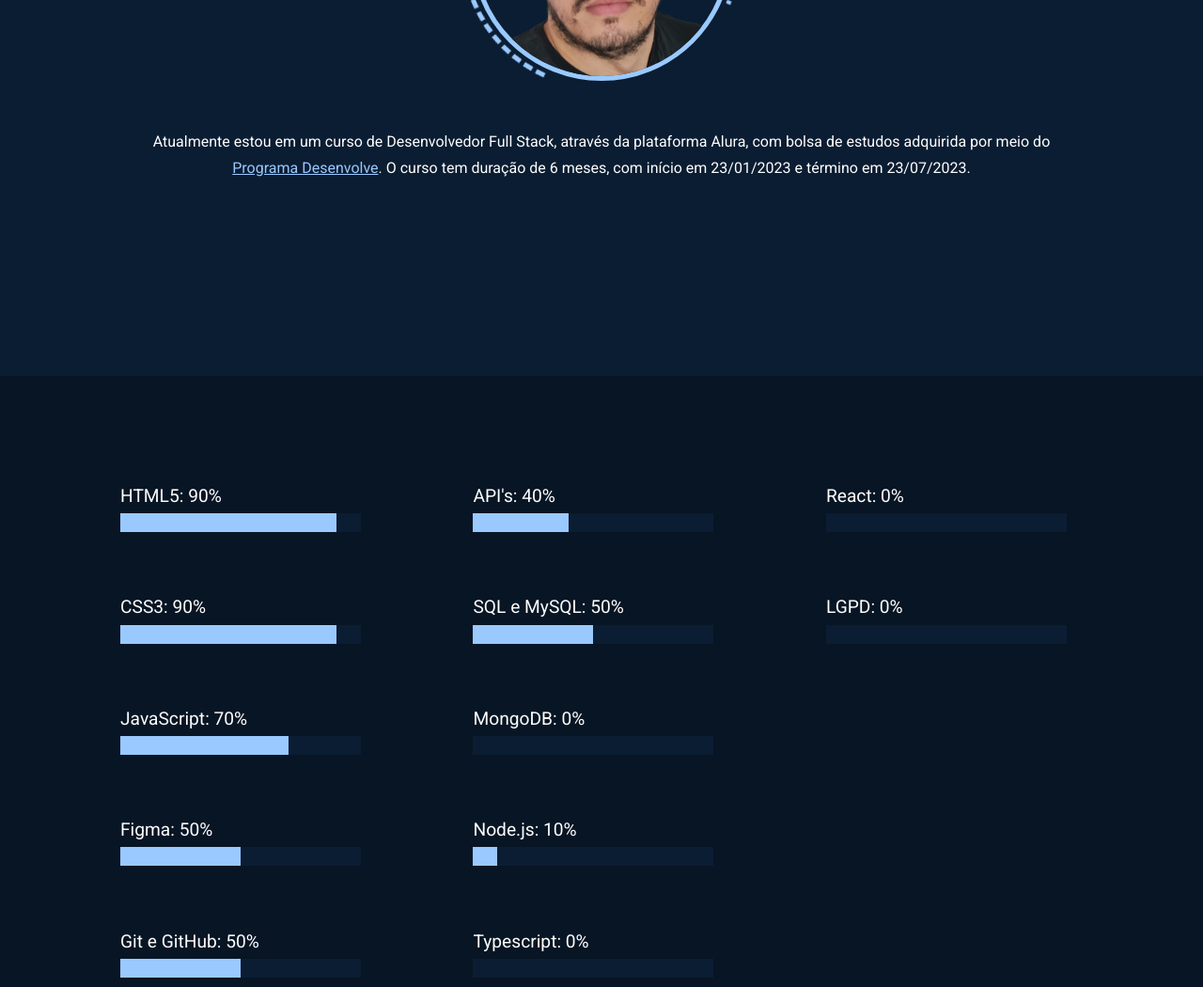
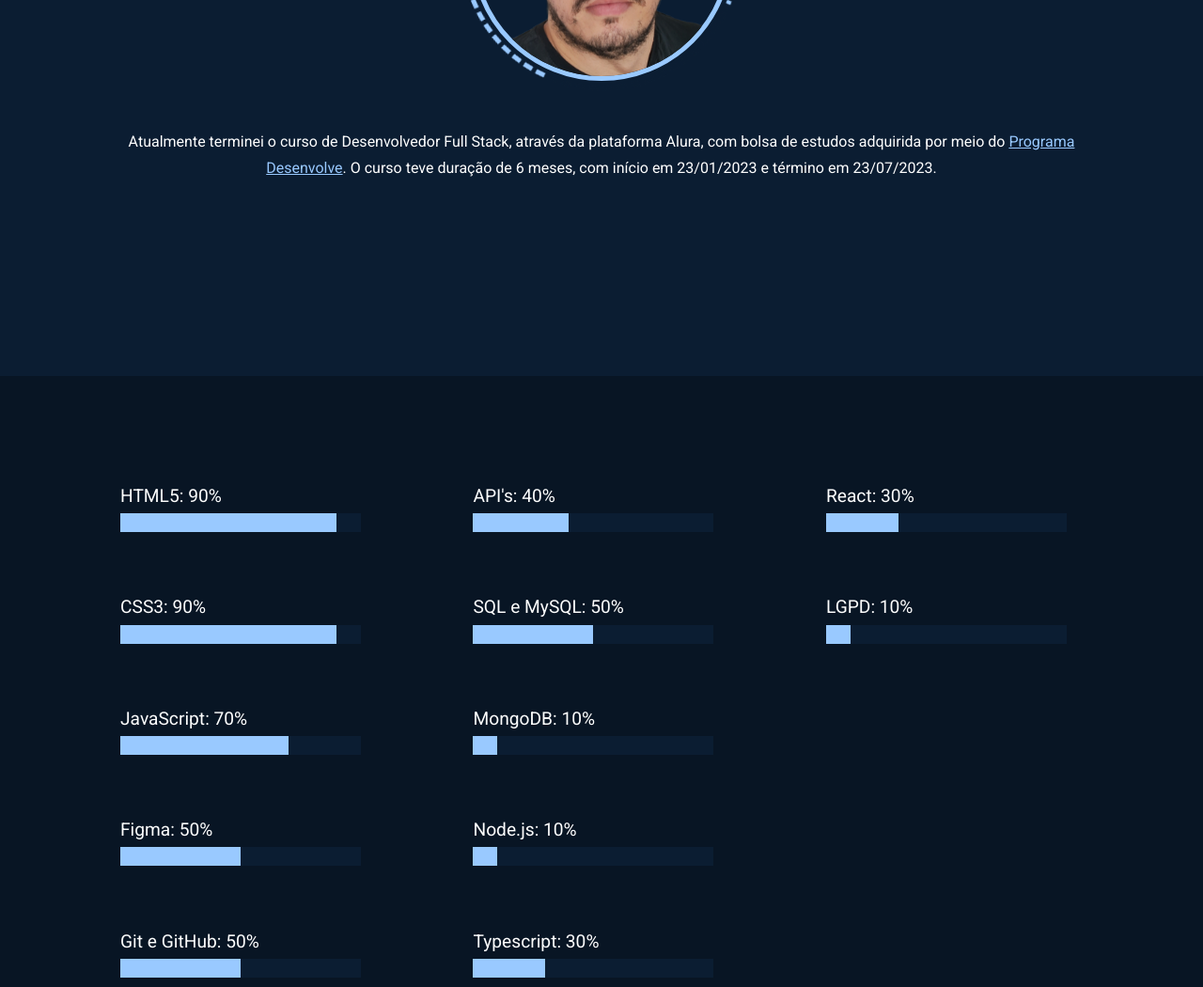
Before and after one commit to Andersonpro/meu-portfolio, a plain HTML site: page index.html in a window 1280 px wide. Shown: the part 1200-2250 px from the top of the page at 94% size. Drawn offline with Linux system fonts and the light colour scheme.

Commit message:
Foi motificada a porcentagem dos conhecimentos e modificado o html

```diff
--- a/index.html
+++ b/index.html
@@ -57,9 +57,9 @@
                 <div class="border-animation"></div>
                 <img src="img/imgFinal.png" class="my-photo-animation">
             </div>
-            <p>Atualmente estou em um curso de Desenvolvedor Full Stack, através da plataforma Alura, com bolsa de
+            <p>Atualmente terminei o curso de Desenvolvedor Full Stack, através da plataforma Alura, com bolsa de
                 estudos adquirida por meio do <a id="programa-desenvolve"
-                    href="https://desenvolve.grupoboticario.com.br/">Programa Desenvolve</a>. O curso tem duração de 6
+                    href="https://desenvolve.grupoboticario.com.br/">Programa Desenvolve</a>. O curso teve duração de 6
                 meses, com início em 23/01/2023 e término em 23/07/2023.</p>
         </section>
         <section class="skills" id="skills">
--- a/js/skills.js
+++ b/js/skills.js
@@ -42,7 +42,7 @@ skillsBars.forEach((elemento) => {
             bar.style = `background-image: linear-gradient(to right, var(--blue-color) ${porcentagem}, var(--second-bg-color) ${porcentagem});`;
             break;
         case 'mongo-db':
-            var porcentagem = '0%';
+            var porcentagem = '10%';
             skillName.innerText += `: ${porcentagem}`;
             bar.style = `background-image: linear-gradient(to right, var(--blue-color) ${porcentagem}, var(--second-bg-color) ${porcentagem});`;
             break;
@@ -52,17 +52,17 @@ skillsBars.forEach((elemento) => {
             bar.style = `background-image: linear-gradient(to right, var(--blue-color) ${porcentagem}, var(--second-bg-color) ${porcentagem});`;
             break;
         case 'type-script':
-            var porcentagem = '0%';
+            var porcentagem = '30%';
             skillName.innerText += `: ${porcentagem}`;
             bar.style = `background-image: linear-gradient(to right, var(--blue-color) ${porcentagem}, var(--second-bg-color) ${porcentagem});`;
             break;
             case 'react':
-                var porcentagem = '0%';
+                var porcentagem = '30%';
                 skillName.innerText += `: ${porcentagem}`;
                 bar.style = `background-image: linear-gradient(to right, var(--blue-color) ${porcentagem}, var(--second-bg-color) ${porcentagem});`;
                 break;
                 case 'lgpd':
-            var porcentagem = '0%';
+            var porcentagem = '10%';
             skillName.innerText += `: ${porcentagem}`;
             bar.style = `background-image: linear-gradient(to right, var(--blue-color) ${porcentagem}, var(--second-bg-color) ${porcentagem});`;
             break;
```
